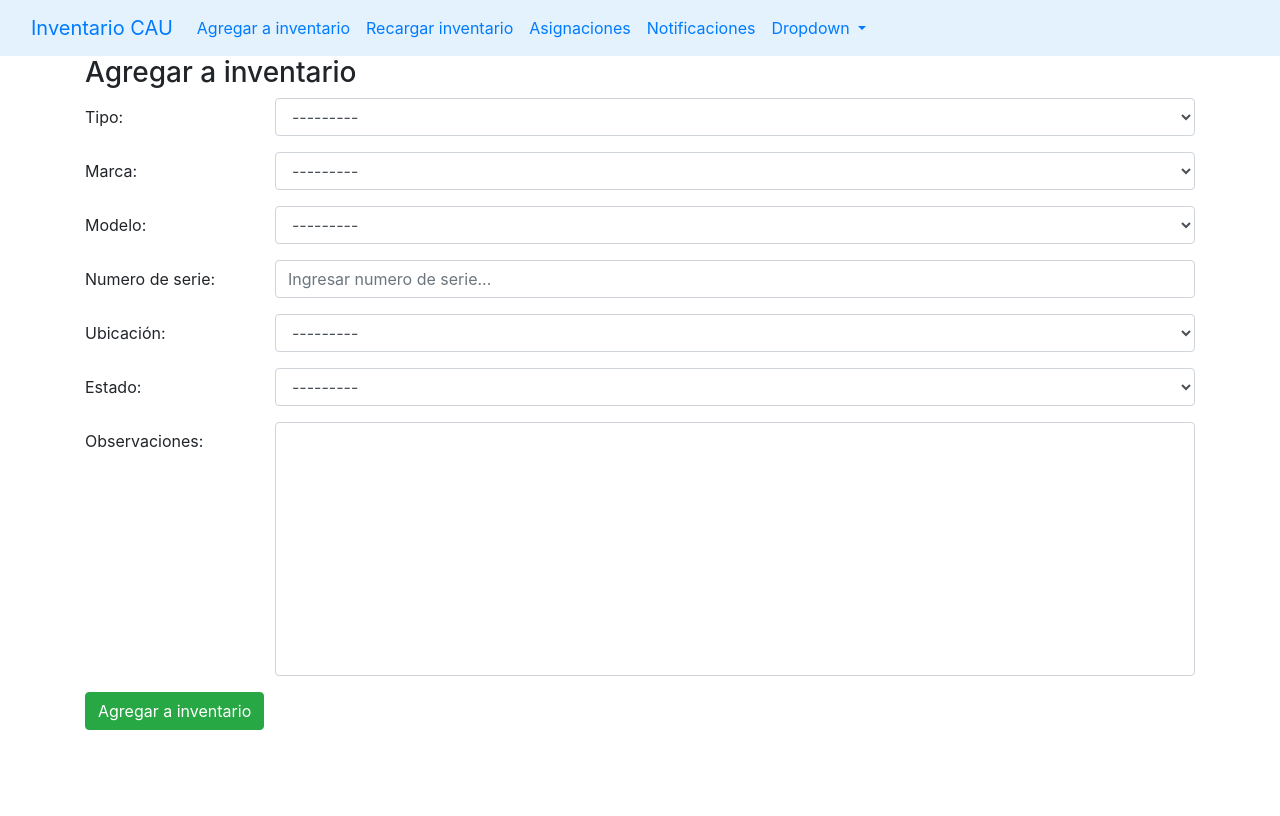
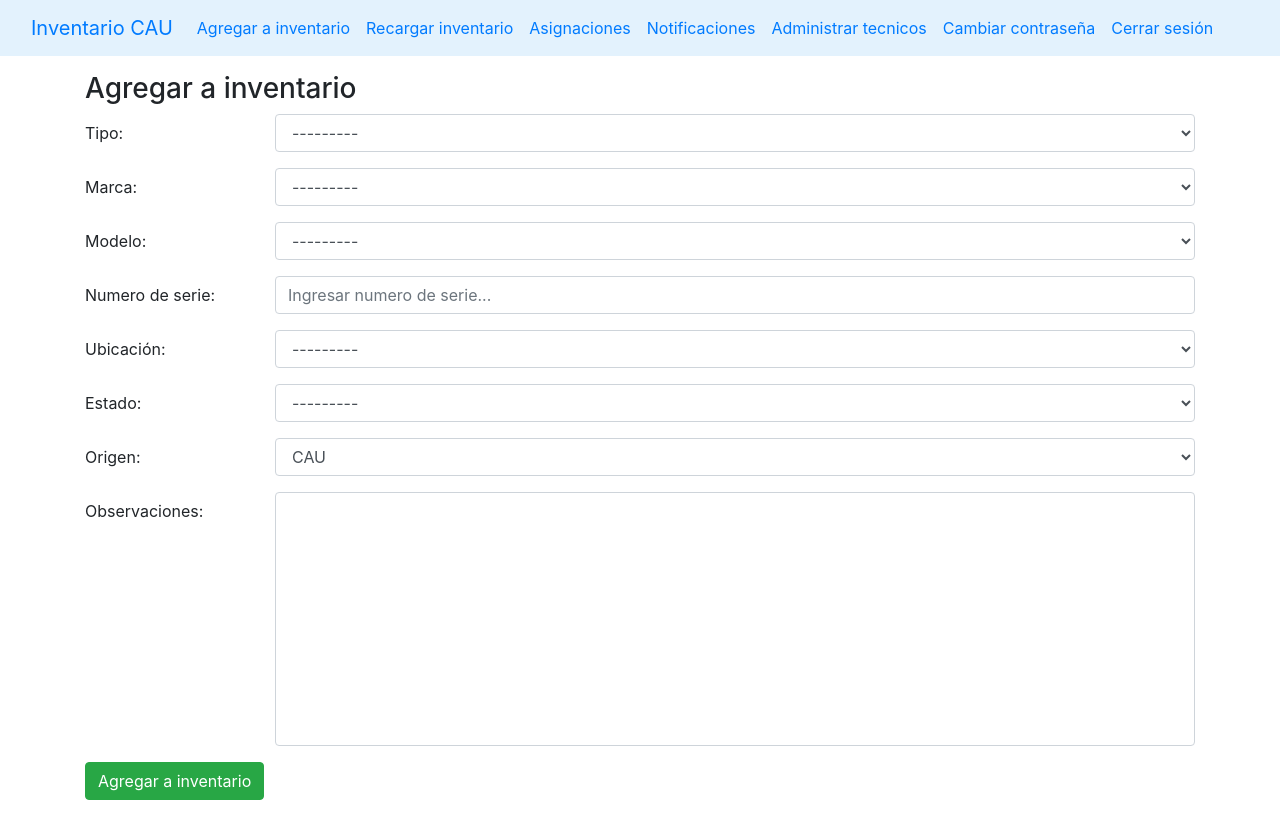
Before and after one commit to nicolasgonzalez98/inventario-aep, a Django app: page /create in a window 1280 px wide. Before the commit the page ends 730 px from the top, so only its background shows below. Run offline with Django 4.2, Linux system fonts and the light colour scheme; a user stored in the database is signed in; data comes from the database, SQL or seed files in the repository; both versions use the stored data as it was after the commit; some libraries are stand-ins or nearby versions.

Commit message:
form change password

```diff
--- a/stockcau/stockaep/forms.py
+++ b/stockcau/stockaep/forms.py
@@ -1,4 +1,5 @@
 from django.forms import ModelForm
+from django import forms
 from .models import *
 from django.core.exceptions import ValidationError
 
@@ -31,6 +32,13 @@ class HardwareForm(ModelForm):
             'id':'estado',
             'class':'form-control',
         }
+         self.fields['origen'].widget.attrs = {
+             'id':'origen',
+            'class':'form-control',
+            'style':"resize: none;",
+            'rows':"10",
+            'required':False
+         }
          self.fields['observaciones'].widget.attrs = {
             'id':'observaciones',
             'class':'form-control',
@@ -38,6 +46,7 @@ class HardwareForm(ModelForm):
             'rows':"10",
             'required':False
         }
+
 
 
 
@@ -76,6 +85,13 @@ class HardwareEditForm(ModelForm):
             'id':'estado',
             'class':'form-control',
         }
+         self.fields['origen'].widget.attrs = {
+             'id':'origen',
+            'class':'form-control',
+            'style':"resize: none;",
+            'rows':"10",
+            'required':False
+         }
          self.fields['observaciones'].widget.attrs = {
             'id':'observaciones',
             'class':'form-control',
@@ -87,3 +103,17 @@ class HardwareEditForm(ModelForm):
     class Meta:
         model = Hardware
         fields="__all__"
+
+
+class CambioContraseñaForm(forms.Form):
+    nueva_contraseña = forms.CharField(widget=forms.PasswordInput)
+    confirmar_contraseña = forms.CharField(widget=forms.PasswordInput)
+
+    def clean(self):
+        cleaned_data = super().clean()
+        nueva_contraseña = cleaned_data.get('nueva_contraseña')
+        confirmar_contraseña = cleaned_data.get('confirmar_contraseña')
+
+        if nueva_contraseña and confirmar_contraseña and nueva_contraseña != confirmar_contraseña:
+            raise forms.ValidationError("Las contraseñas no coinciden.")
+        return cleaned_data
--- a/stockcau/stockaep/urls.py
+++ b/stockcau/stockaep/urls.py
@@ -20,5 +20,6 @@ urlpatterns = [
     ##path('importar', views.importar_datos, name = "importar")
     path("administrar_usuario", views.administrar_users, name="admin_users"),
     path("to_admin", views.to_admin, name="to_admin"),
-    path("to_active", views.to_active, name="to_active")
+    path("to_active", views.to_active, name="to_active"),
+    path('cambio-contraseña', views.cambio_contraseña, name='cambio_contraseña')
 ]
--- a/stockcau/stockaep/views.py
+++ b/stockcau/stockaep/views.py
@@ -173,7 +173,7 @@ def add_inventary(request):
                 messages.info(request, 'Ya hay un hardware en el inventario con el mismo numero de serie.')
                 ctx['form_add_inventary'] = HardwareForm(form.cleaned_data)
             else:
-                print(form.cleaned_data['nro_de_serie'])
+
                 if len(form.cleaned_data['nro_de_serie']) == 0 or ('?' in form.cleaned_data['nro_de_serie']):
                     form.cleaned_data['nro_de_serie'] = 'S/D'
                 tipo, create = Tipo.objects.get_or_create(id = request.POST['tipo'])
@@ -182,7 +182,8 @@ def add_inventary(request):
                 ubicacion, create = Ubicacion.objects.get_or_create(id=request.POST['ubicacion'])
                 estado, create = Estado.objects.get_or_create(id = request.POST['estado'])
 
-                hardware = Hardware.objects.create(tipo = tipo, marca=marca, modelo=modelo,ubicacion=ubicacion, estado = estado, nro_de_serie=form.cleaned_data['nro_de_serie'], observaciones = request.POST['observaciones'])
+
+                hardware = Hardware.objects.create(tipo = tipo, marca=marca, modelo=modelo,ubicacion=ubicacion, estado = estado, nro_de_serie=form.cleaned_data['nro_de_serie'], observaciones = request.POST['observaciones'], origen = request.POST['origen'])
 
                 if(request.user.is_staff == False):
                     Notificacion.objects.create(hardware=hardware, usuario = request.user, tipo = 'CREATE')
@@ -361,6 +362,7 @@ def edit(request, id):
         to_edit.modelo = Modelo.objects.get(id=request.POST['modelo'])
         to_edit.ubicacion = Ubicacion.objects.get(id=request.POST['ubicacion'])
         to_edit.observaciones = request.POST['observaciones']
+        to_edit.origen = request.POST['origen']
         if(request.user.is_staff):
 
             to_edit.nro_de_serie = request.POST['nro_de_serie'].upper()
@@ -533,3 +535,17 @@ def importar_datos(request):
     wb.save(archivos[0])
     comprimir_archivos_rar(archivos, "nuevo_rar")
     return redirect('index')
+
+@login_required
+def cambio_contraseña(request):
+    if request.method == 'POST':
+        form = CambioContraseñaForm(request.POST)
+        if form.is_valid():
+            nueva_contraseña = form.cleaned_data['nueva_contraseña']
+            request.user.set_password(nueva_contraseña)
+            request.user.save()
+            return redirect('index')  # Redirigir a la página de perfil o cualquier otra página después de cambiar la contraseña
+    else:
+        form = CambioContraseñaForm()
+
+    return render(request, 'main.html', {'form': form, "link":"cambio_contraseña"})
--- a/stockcau/templates/add_to_inventary.html
+++ b/stockcau/templates/add_to_inventary.html
@@ -2,7 +2,7 @@
 {% block content %}
 
 <div class="container">
-    <h3>Agregar a inventario</h3>
+    <h3 class="mt-3">Agregar a inventario</h3>
     <form class="mb-3" method="POST" action="" enctype="multipart/form-data">
       {% csrf_token %}
       <div class="form-group row">
@@ -48,6 +48,13 @@
       </div>
 
       <div class="form-group row">
+        <label for="origen" class="col-sm-2 col-form-label">Origen: </label>
+        <div class="col-sm-10">
+          {{form_add_inventary.origen}}
+        </div>
+      </div>
+
+      <div class="form-group row">
         <label for="ubicacion" class="col-sm-2 col-form-label">Observaciones: </label>
         <div class="col-sm-10">
           {{form_add_inventary.observaciones}}
--- a/stockcau/templates/main.html
+++ b/stockcau/templates/main.html
@@ -29,6 +29,8 @@
         {% include 'asignaciones.html' %}
     {% elif link == "admin_users" %}
         {% include "admin_users.html" %}
+    {% elif link == "cambio_contraseña" %}
+        {% include "cambio_contraseña.html" %}
     {% endif %}
     <!-- Functions -->
     <script src="{% static 'js/functions.js' %}"></script>
--- a/stockcau/templates/navbar.html
+++ b/stockcau/templates/navbar.html
@@ -74,15 +74,24 @@
                     </a>
                 </li>
                 {% endif %}
+                {% if request.user.is_staff %}
+                <li class="nav-item">
+                    <a class="nav-link" href="{% url 'admin_users' %}">
+                        Administrar tecnicos
+                    </a>
+                </li>
+                {% endif %}
+                <li class="nav-item"><a href="{% url 'cambio_contraseña' %}" class="nav-link">Cambiar contraseña</a></li>
+                <li class="nav-item"><a class="nav-link" href="/logout">Cerrar sesión</a></li>
                 <!-- Dropdown dentro de la lista -->
-                <li class="nav-item dropdown">
+                <!-- <li class="nav-item dropdown">
                     <a class="nav-link dropdown-toggle" href="#" role="button" data-bs-toggle="dropdown" aria-expanded="false">
                         Dropdown
                     </a>
                     <ul class="dropdown-menu">
                         <li><a class="dropdown-item" href="/logout">Cerrar sesión</a></li>
                     </ul>
-                </li>
+                </li> -->
             </ul>
         </div>
     </div>
```
Also changed, not shown: stockcau/templates/cambio_contraseña.html (added, +13 -0 lines), stockcau/templates/edit_hardware.html (+7 -0 lines), stockcau/db.sqlite3.
